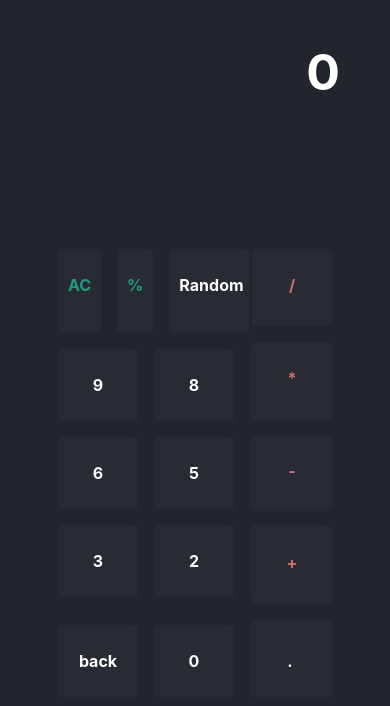
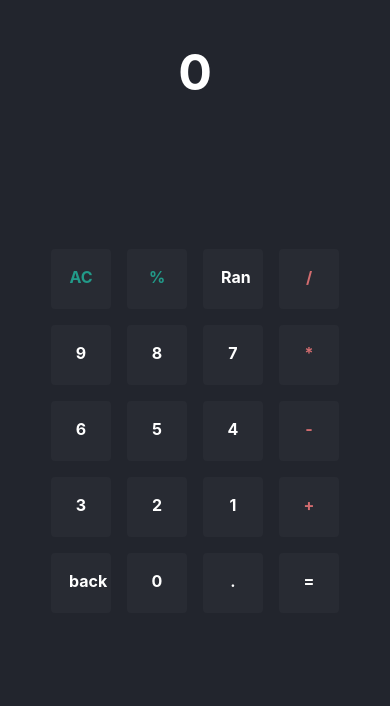
Before and after one commit to Yogesh070/react-calulator, a React (Create React App) app: page / in a window 390 px wide. Shown: the top 706 px of the page. Built offline with nearby package versions, Linux system fonts and the light colour scheme.

Commit message:
fixed mobile css and rounding off

```diff
--- a/src/Calculator.css
+++ b/src/Calculator.css
@@ -1,17 +1,21 @@
 .key{
+    text-align: center;
     padding: 10px;
     border-radius: 4px;
     color:white;
     cursor: pointer;
     width: 60px;
+    height: 60px;
     background-color: #282B33;
     margin: 8px;
     font-weight: bold;
+
 }
+
 .keyboard{
     display: grid;
     grid-template-columns: repeat(4,1fr);
-    grid-auto-rows: minmax(100px, auto);
+    /* grid-auto-rows: minmax(100px, auto); */
     max-width: 400px;
     /* background-color: #2A2D37; */
     padding: 30px 0;
@@ -79,4 +83,18 @@ body{
     .hidden{
         display: none;
     }
+    .calculator{
+        margin: 0 18px;
+    }
+    .key{
+        padding: 10px;
+        width: 40px;
+        height: 40px;
+    }
+    .key>p{
+        margin: inherit;
+   }
+   .calculator-body{
+    align-items: center;
+}
   }
--- a/src/Calculator.js
+++ b/src/Calculator.js
@@ -33,13 +33,20 @@ function Calculator() {
         setscreenDigit('0')
     }
     function evil(fn) {
+        // eslint-disable-next-line
         return new Function('return ' + fn)();
       }
 
     const calulateResult=()=>{
         if (screenDigit.length===1) return
         let result =evil(screenDigit);
-        setscreenDigit(result.toFixed(3).toString())
+        if (result.toString().includes('.')) {
+           setscreenDigit(result.toFixed(3).toString());
+        }
+        else{
+          setscreenDigit(result.toString());
+        }
+
         sethistoryLog([...historyLog,`${screenDigit}=${result}`])
     }
     const randomNum=()=>{
@@ -71,7 +78,7 @@ function Calculator() {
                     <div className="top-pad">
                     <Key keyboardKey='AC' onTap={clearScreen} color='#229A89' />
                     <Key keyboardKey='%' onTap={()=>onOperationButtonClick('%')} color='#229A89' />
-                    <Key keyboardKey={'Random'} onTap={randomNum}/>
+                    <Key keyboardKey={'Ran'} onTap={randomNum}/>
 
                     </div>
                     <div className="numbers-key">
```
